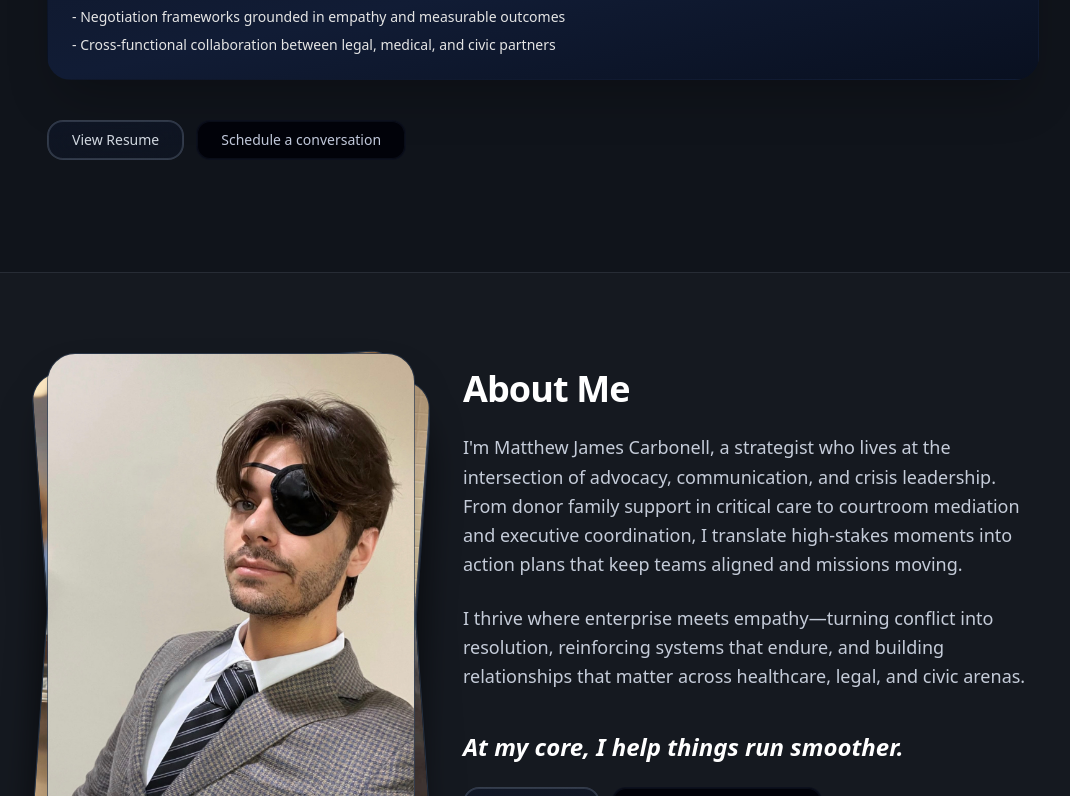
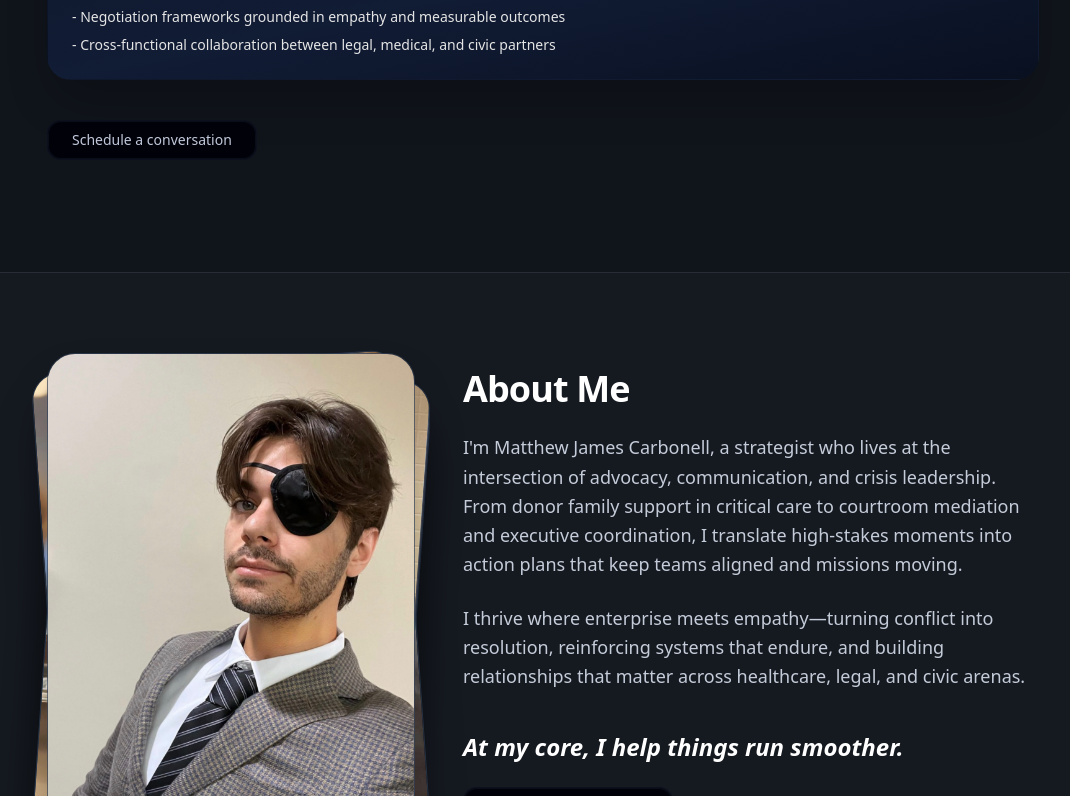
Before and after one commit to MatthewJamesCarbonell/my-website, a Next.js app: page / in a window 1280 px wide. Shown: the part 904-1700 px from the top of the page, without its empty margins (97-1167 px from the left). Built offline with nearby package versions, Linux system fonts and the light colour scheme.

Commit message:
Remove Resume button from website

```diff
--- a/app/page.tsx
+++ b/app/page.tsx
@@ -343,7 +343,6 @@ type SectionCtaProps = {
 function SectionCta({ align = "center", className, pulseSchedule = false, buttonTone = "default" }: SectionCtaProps) {
   const base = align === "start" ? "justify-center md:justify-start" : "justify-center";
   const combined = ["flex flex-wrap gap-3", base, className].filter(Boolean).join(" ");
-  const resumeClasses = ["btn-resume", buttonTone === "slate" ? "btn-dark-slate" : ""].filter(Boolean).join(" ");
   const conversationClasses = [
     "btn-conversation",
     buttonTone === "slate" ? "btn-dark-slate" : "",
@@ -354,11 +353,6 @@ function SectionCta({ align = "center", className, pulseSchedule = false, button
 
   return (
     <div className={combined}>
-      <Button size="lg" className={resumeClasses} asChild>
-        <Link href="/Matthew-Carbonell-Resume.pdf" target="_blank" rel="noopener">
-          View Resume
-        </Link>
-      </Button>
       <Button size="lg" variant="outline" className={conversationClasses} asChild>
         <Link href="#contact">Schedule a conversation</Link>
       </Button>
```
